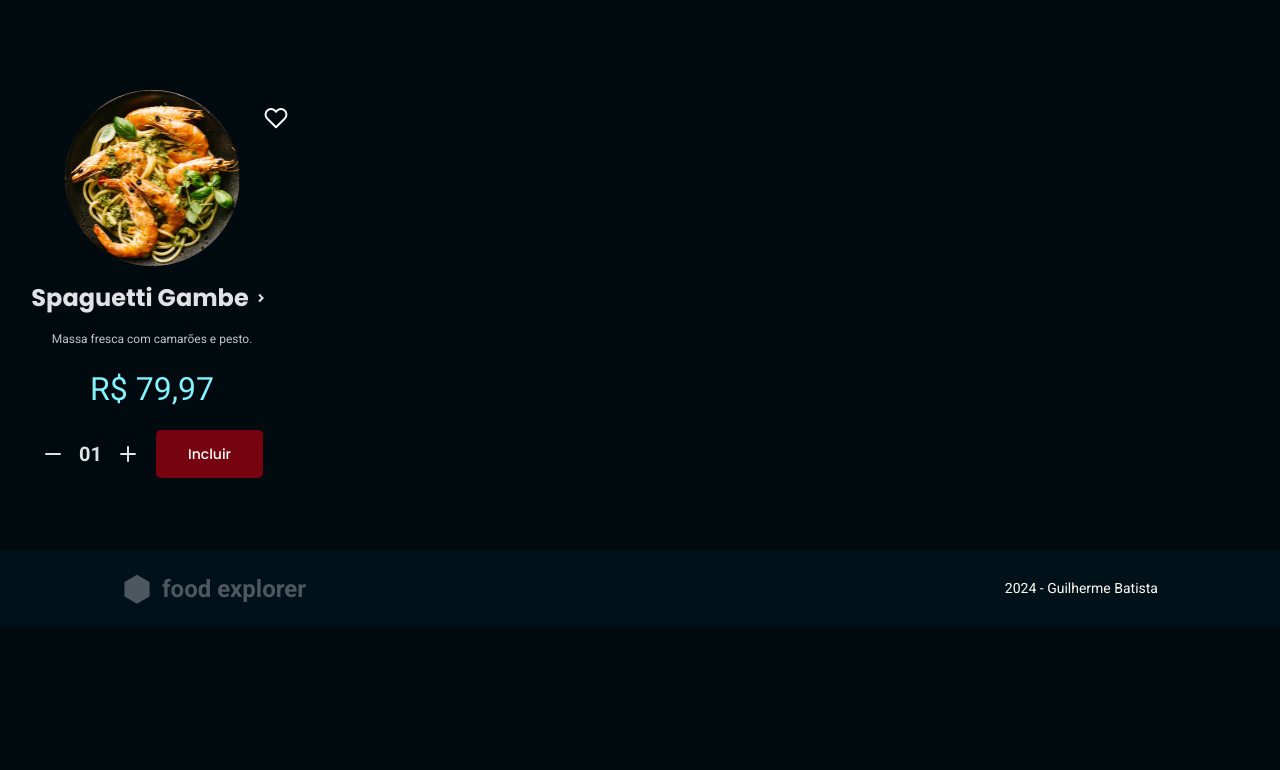
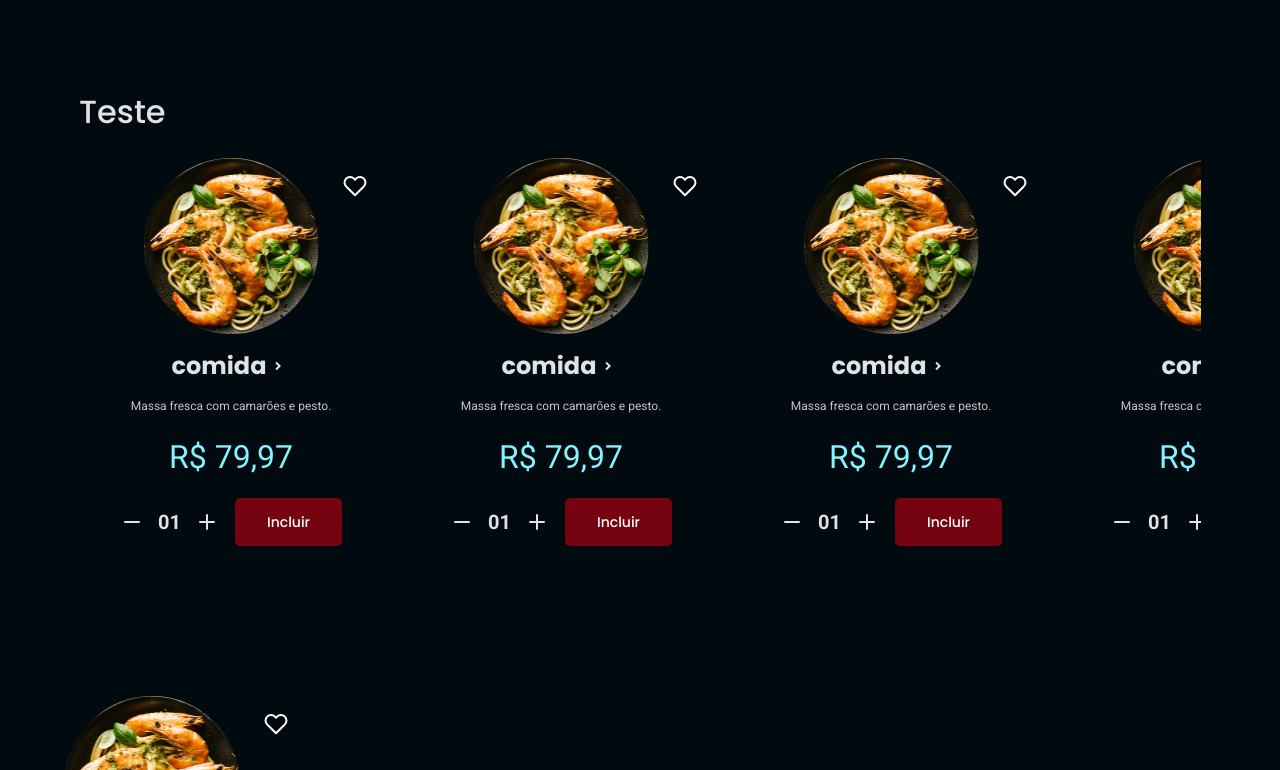
Before and after one commit to guiogigo/Food-Explorer-Front, a React (Vite) app: page / in a window 1280 px wide. Shown: the part 530-1300 px from the top of the page. Before the commit the page ends 1157 px from the top, so only its background shows below. Built offline with nearby package versions, Linux system fonts and the light colour scheme.

Commit message:
Problema no Swiper

```diff
--- a/src/components/Swiper/index.jsx
+++ b/src/components/Swiper/index.jsx
@@ -1,28 +1,76 @@
 
-import React from "react"
+import React, {Children} from "react"
 import { useKeenSlider } from "keen-slider/react"
 import "keen-slider/keen-slider.min.css"
 
 import { Container } from "./styles";
 
-export function SwiperComponent ({data}) {
-  const [sliderRef] = useKeenSlider({
-    loop: true,
-    mode: "free",
-    slides: { origin: "center", perView: 2.5, spacing: 10 },
-    range: {
-      min: -5,
-      max: 5,
+export function SwiperComponent ({title, children}) {
+
+  const hasNoChilds = Children.count(children) === 0;
+
+  if (hasNoChilds) return null;
+
+  const sliderConfig = {
+    initial: 0,
+    slideChanged(slider) {
+      setCurrentSlide(slider.track.details.rel);
     },
-  })
+    created() {
+      setLoaded(true);
+    },
+    mode: "free-snap",
+    loop: false,
+    slides: {
+      origin: "center",
+      spacing: 15,
+    },
+    breakpoints: {
+      '(min-width: 1px)': {
+        slides: { perView: 1.2, },
+      },
+      '(min-width: 355px)': {
+        slides: { perView: 1.4, },
+      },
+      '(min-width: 375px)': {
+        slides: { perView: 1.5, },
+      },
+      '(min-width: 425px)': {
+        slides: { perView: 1.7, },
+      },
+      '(min-width: 550px)': {
+        slides: { perView: 2.3, },
+      },
+      '(min-width: 650px)': {
+        slides: { perView: 2.7, },
+      },
+      '(min-width: 800px)': {
+        slides: { perView: 3.2, },
+      },
+      '(min-width: 900px)': {
+        slides: { perView: 3.5, },
+      },
+      '(min-width: 976px)': {
+        slides: { perView: 2.7, },
+      },
+      '(min-width: 1110px)': {
+        slides: { perView: 3.4, },
+      },
+    }
+  };
+  const [sliderRef] = useKeenSlider((sliderConfig));
 
   return (
-    <Container ref={sliderRef} className="keen-slider">
-        {
-            data.map((item) => {
-                return(<div className="keen-slider__slide" key={item.id}>{item.item}</div>)
-            })
-        }
+    <Container className="slider-wrapper">
+      {title && <h2 className="title">{title}</h2>}
+      <div ref={sliderRef} className="keen-slider">
+        {Children.map(children, (child, id) => (
+          <div className={`keen-slider__slide number-slide${id+1}`} key={id}>
+            {child}
+          </div>
+        ))}
+      </div>
+
     </Container>
   )
 }
@@ -41,4 +89,14 @@ export function SwiperComponent ({data}) {
         <div className="keen-slider__slide">Item 7</div>
         <div className="keen-slider__slide">Item 8</div>
         <div className="keen-slider__slide">Item 9</div>
+
+
+
+        <Container ref={sliderRef} className="keen-slider">
+        {
+            data.map((item) => {
+                return(<div className="keen-slider__slide" key={item.id}>{item.item}</div>)
+            })
+        }
+    </Container>
         */
--- a/src/components/Swiper/styles.css
+++ /dev/null
@@ -1,19 +0,0 @@
-body {
-    margin: 0;
-    font-family: "Inter", sans-serif;
-    -webkit-font-smoothing: antialiased;
-    -moz-osx-font-smoothing: grayscale;
-  }
-
-  [class^="number-slide"],
-  [class*=" number-slide"] {
-    background: grey;
-    display: flex;
-    align-items: center;
-    justify-content: center;
-    font-size: 50px;
-    color: #fff;
-    font-weight: 500;
-    height: 300px;
-    max-height: 100vh;
-  }
--- a/src/components/Swiper/styles.js
+++ b/src/components/Swiper/styles.js
@@ -1,5 +1,24 @@
 import styled from "styled-components";
+import { DEVICE_BREAKPOINTS } from '../../styles/deviceBreakpoints'
+
 
 export const Container = styled.div`
+    position: relative;
 
+    width: min(95vw, 112.2rem);
+    margin: 0 auto 4.8rem;
+
+    h2.title {
+        margin-bottom: 2.3rem;
+        font-family: 'Poppins';
+        font-style: normal;
+        font-weight: 500;
+        font-size: 1.8rem;
+        line-height: 140%;
+        color: ${({ theme }) => theme.COLORS.LIGHT_300};
+
+        ${DEVICE_BREAKPOINTS.LG} {
+        font-size: 3.2rem;
+        }
+    }
 `;
--- a/src/pages/Home/index.jsx
+++ b/src/pages/Home/index.jsx
@@ -8,24 +8,12 @@ import { SwiperComponent } from '../../components/Swiper';
 
 
 const dados = [
-    {id: "1", item: <Item img={imgTeste} title="Spaguetti Gambe" desc="Massa fresca com camarões e pesto. " price="79,97"/>},
-    {id: "2", item: <Item img={imgTeste} title="Spaguetti Gambe" desc="Massa fresca com camarões e pesto. " price="79,97"/>},
-    {id: "3", item: <Item img={imgTeste} title="Spaguetti Gambe" desc="Massa fresca com camarões e pesto. " price="79,97"/>},
-    {id: "4", item: <Item img={imgTeste} title="Spaguetti Gambe" desc="Massa fresca com camarões e pesto. " price="79,97"/>},
-    {id: "5", item: <Item img={imgTeste} title="Spaguetti Gambe" desc="Massa fresca com camarões e pesto. " price="79,97"/>},
-    {id: "6", item: <Item img={imgTeste} title="Spaguetti Gambe" desc="Massa fresca com camarões e pesto. " price="79,97"/>},
-    {id: "1", item: <Item img={imgTeste} title="Spaguetti Gambe" desc="Massa fresca com camarões e pesto. " price="79,97"/>},
-    {id: "2", item: <Item img={imgTeste} title="Spaguetti Gambe" desc="Massa fresca com camarões e pesto. " price="79,97"/>},
-    {id: "3", item: <Item img={imgTeste} title="Spaguetti Gambe" desc="Massa fresca com camarões e pesto. " price="79,97"/>},
-    {id: "4", item: <Item img={imgTeste} title="Spaguetti Gambe" desc="Massa fresca com camarões e pesto. " price="79,97"/>},
-    {id: "5", item: <Item img={imgTeste} title="Spaguetti Gambe" desc="Massa fresca com camarões e pesto. " price="79,97"/>},
-    {id: "6", item: <Item img={imgTeste} title="Spaguetti Gambe" desc="Massa fresca com camarões e pesto. " price="79,97"/>},
-    {id: "1", item: <Item img={imgTeste} title="Spaguetti Gambe" desc="Massa fresca com camarões e pesto. " price="79,97"/>},
-    {id: "2", item: <Item img={imgTeste} title="Spaguetti Gambe" desc="Massa fresca com camarões e pesto. " price="79,97"/>},
-    {id: "3", item: <Item img={imgTeste} title="Spaguetti Gambe" desc="Massa fresca com camarões e pesto. " price="79,97"/>},
-    {id: "4", item: <Item img={imgTeste} title="Spaguetti Gambe" desc="Massa fresca com camarões e pesto. " price="79,97"/>},
-    {id: "5", item: <Item img={imgTeste} title="Spaguetti Gambe" desc="Massa fresca com camarões e pesto. " price="79,97"/>},
-    {id: "6", item: <Item img={imgTeste} title="Spaguetti Gambe" desc="Massa fresca com camarões e pesto. " price="79,97"/>},
+    {id: "1", item: <Item img={imgTeste} title="Spaguetti Gambe" desc="Massa fresca com camarões e pesto. " price="79,17"/>},
+    {id: "2", item: <Item img={imgTeste} title="Carne" desc="Massa fresca com camarões e pesto. " price="79,27"/>},
+    {id: "3", item: <Item img={imgTeste} title="Spaguetti Gambe" desc="Massa fresca com camarões e pesto. " price="79,37"/>},
+    {id: "4", item: <Item img={imgTeste} title="Carne" desc="Massa fresca com camarões e pesto. " price="79,37"/>},
+    {id: "5", item: <Item img={imgTeste} title="Spaguetti Gambe" desc="Massa fresca com camarões e pesto. " price="79,57"/>},
+    {id: "6", item: <Item img={imgTeste} title="Carne" desc="Massa fresca com camarões e pesto. " price="79,67"/>},
 ]
 
 export function Home() {
@@ -45,6 +33,12 @@ export function Home() {
                     </div>
                 </Banner>
 
+                <SwiperComponent title="Teste">
+                    {dados.map((dish, id) => (
+                        <Item img={imgTeste} title="comida" key={`dish:${dish.id}`} desc="Massa fresca com camarões e pesto. " price="79,97"/>
+                    ))}
+                </SwiperComponent>
+
                 <Item img={imgTeste} title="Spaguetti Gambe" desc="Massa fresca com camarões e pesto. " price="79,97"/>
 
             </Content>
--- a/src/pages/Home/styles.js
+++ b/src/pages/Home/styles.js
@@ -4,7 +4,8 @@ import { DEVICE_BREAKPOINTS } from '../../styles/deviceBreakpoints'
 
 export const Container = styled.div`
     width: 100%;
-    height: 100vh;
+    height: 100%;
+    min-height: 100vh;
 
     display: grid;
     grid-template-rows: 11.4rem auto 7.7rem;
@@ -19,8 +20,11 @@ export const Container = styled.div`
 `;
 
 export const Content = styled.div`
+    min-height: 100%;
+    max-width: 100%;
+
     grid-area: content;
-    max-width: 100%;
+    overflow-x: hidden;
 
     display: flex;
     flex-direction: column;
```
Also changed, not shown: src/components/Swiper/styles2.js (deleted, +0 -83 lines), src/components/Swiper/styles.txt (deleted), src/components/Swiper/teste.txt (deleted), src/components/Swiper/teste2.txt (deleted), src/pages/teste.txt (deleted).
